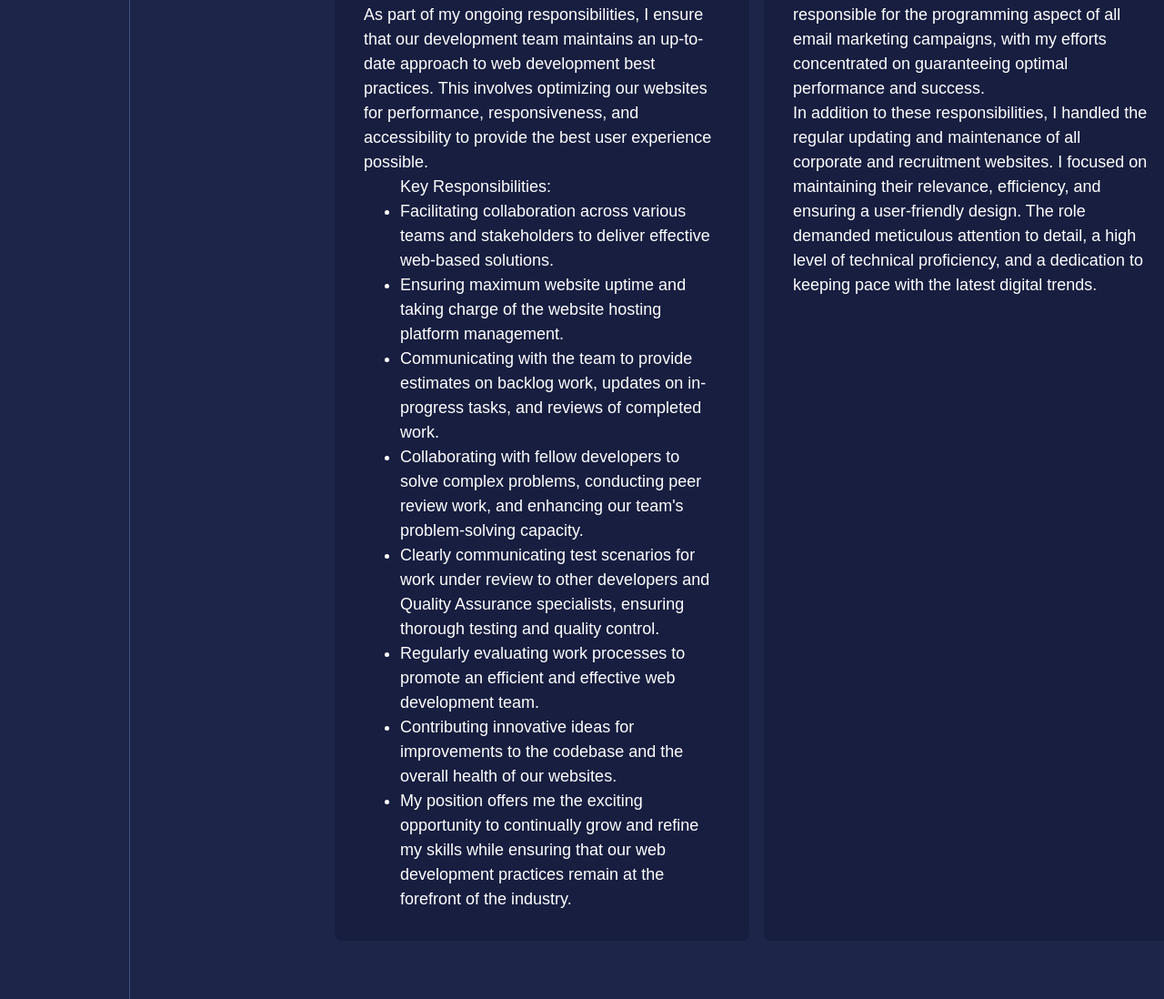
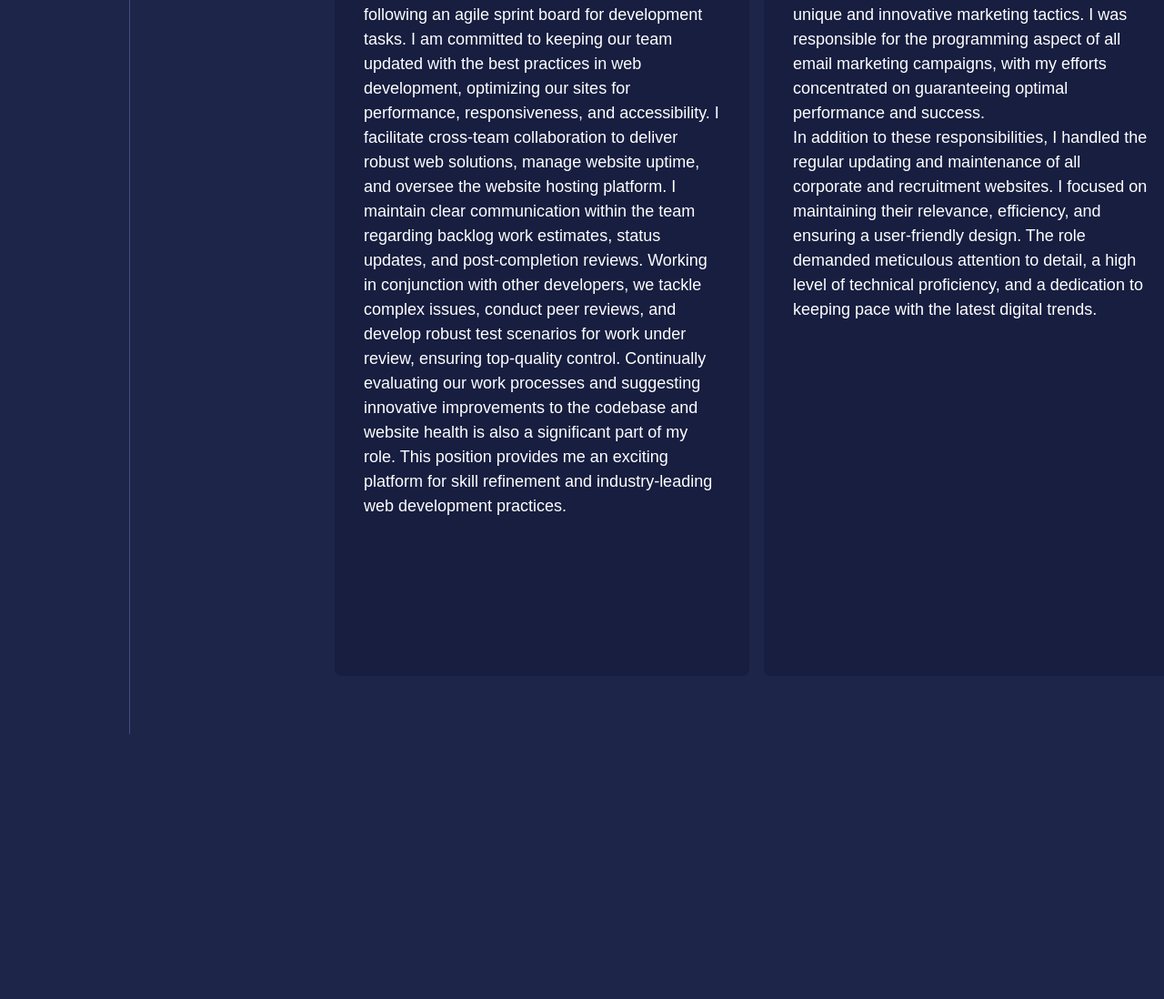
Before and after one commit to jonimmsCC/resume, a plain HTML site: page index.html in a window 1280 px wide. Shown: the part 1042-2140 px from the top of the page at 91% size. After the commit the page ends 1849 px from the top, so only its background shows below. Drawn offline with Linux system fonts and the light colour scheme; a small style sheet from the web is missing.

```diff
--- a/index.html
+++ b/index.html
@@ -33,6 +33,7 @@
             <ul>
                 <li>Github - <a href="https://github.com/jonimmsCC" target="_blank">jonimmsCC</a></li>
                 <li>CodePen - <a href="https://codepen.io/jonimmsCC" target="_blank">@jonimmsCC</a></li>
+                <li>LinkedIn - <a href="https://www.linkedin.com/in/jonimms/" target="_blank">LinkedIn</a> </li>
                 <li>Contact - <a href="mailto:jon@jonimms.com">jon@jonimms.com</a></li>
                 <li>Location - Omaha, NE. USA</li>
             </ul>
@@ -45,22 +46,8 @@
                     <span class="company">Buildertrend</span>
                 </div>
                 <p>
-                    In my current role as Web Developer II, I am tasked with the development and maintenance of custom website functionality across multiple sites within our organization. This role requires a solid understanding of existing code, superior problem-solving skills, and the ability to follow an agile sprint board for development tasks.
+                    As a Web Developer II, my current responsibilities encompass the development and maintenance of custom website functionality across various sites within our organization. This role demands a deep understanding of existing code, adept problem-solving, and proficiency in following an agile sprint board for development tasks. I am committed to keeping our team updated with the best practices in web development, optimizing our sites for performance, responsiveness, and accessibility. I facilitate cross-team collaboration to deliver robust web solutions, manage website uptime, and oversee the website hosting platform. I maintain clear communication within the team regarding backlog work estimates, status updates, and post-completion reviews. Working in conjunction with other developers, we tackle complex issues, conduct peer reviews, and develop robust test scenarios for work under review, ensuring top-quality control. Continually evaluating our work processes and suggesting innovative improvements to the codebase and website health is also a significant part of my role. This position provides me an exciting platform for skill refinement and industry-leading web development practices.
                 </p>
-                <p>
-                    As part of my ongoing responsibilities, I ensure that our development team maintains an up-to-date approach to web development best practices. This involves optimizing our websites for performance, responsiveness, and accessibility to provide the best user experience possible.
-                </p>
-                <ul>
-                    <p>Key Responsibilities:</p>
-                    <li>Facilitating collaboration across various teams and stakeholders to deliver effective web-based solutions.</li>
-                    <li>Ensuring maximum website uptime and taking charge of the website hosting platform management.</li>
-                    <li>Communicating with the team to provide estimates on backlog work, updates on in-progress tasks, and reviews of completed work.</li>
-                    <li>Collaborating with fellow developers to solve complex problems, conducting peer review work, and enhancing our team's problem-solving capacity.</li>
-                    <li>Clearly communicating test scenarios for work under review to other developers and Quality Assurance specialists, ensuring thorough testing and quality control.</li>
-                    <li>Regularly evaluating work processes to promote an efficient and effective web development team.</li>
-                    <li>Contributing innovative ideas for improvements to the codebase and the overall health of our websites.</li>
-                    <li>My position offers me the exciting opportunity to continually grow and refine my skills while ensuring that our web development practices remain at the forefront of the industry.</li>
-                </ul>
             </div>
 
             <div class="job">
```
